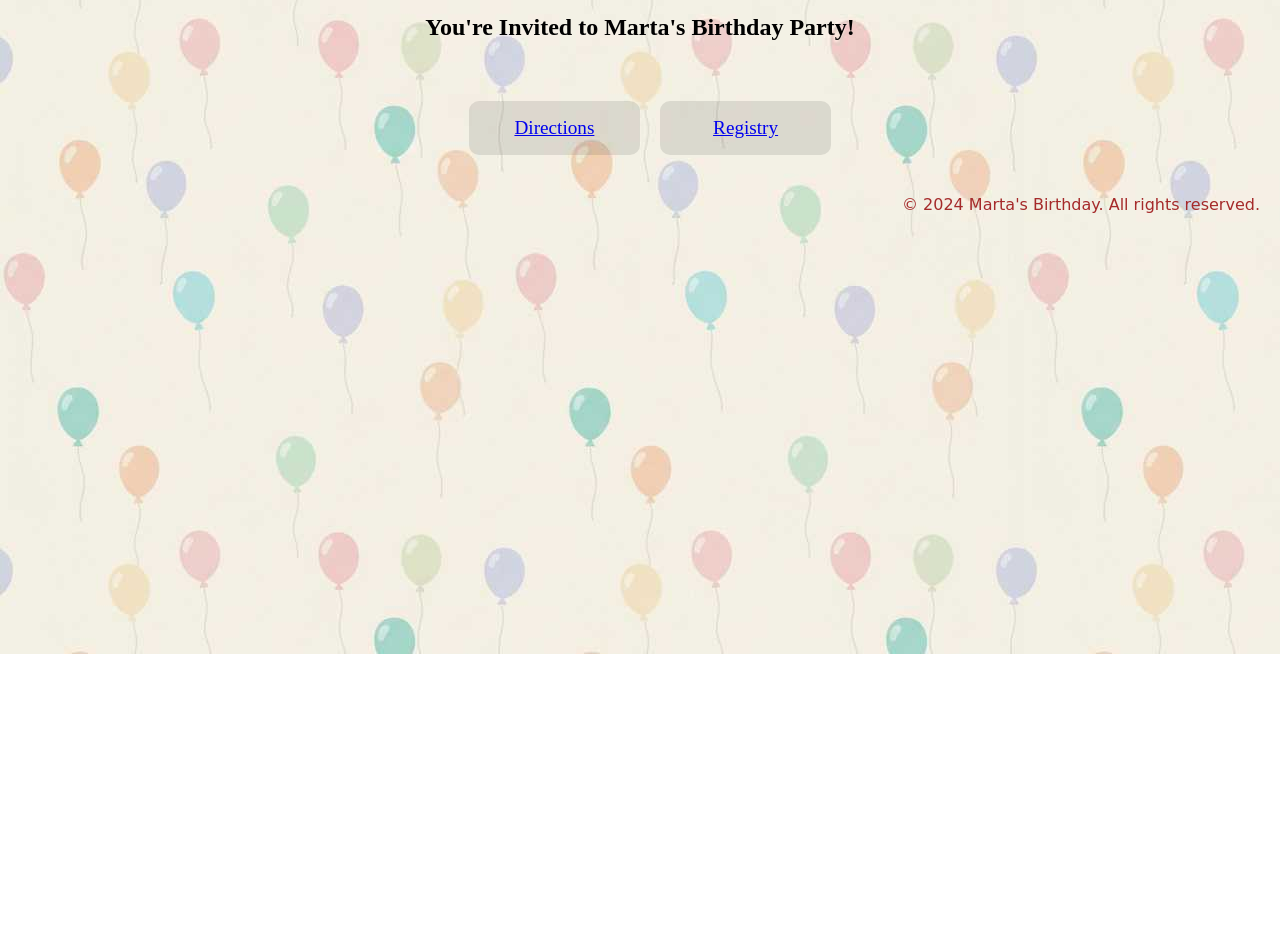
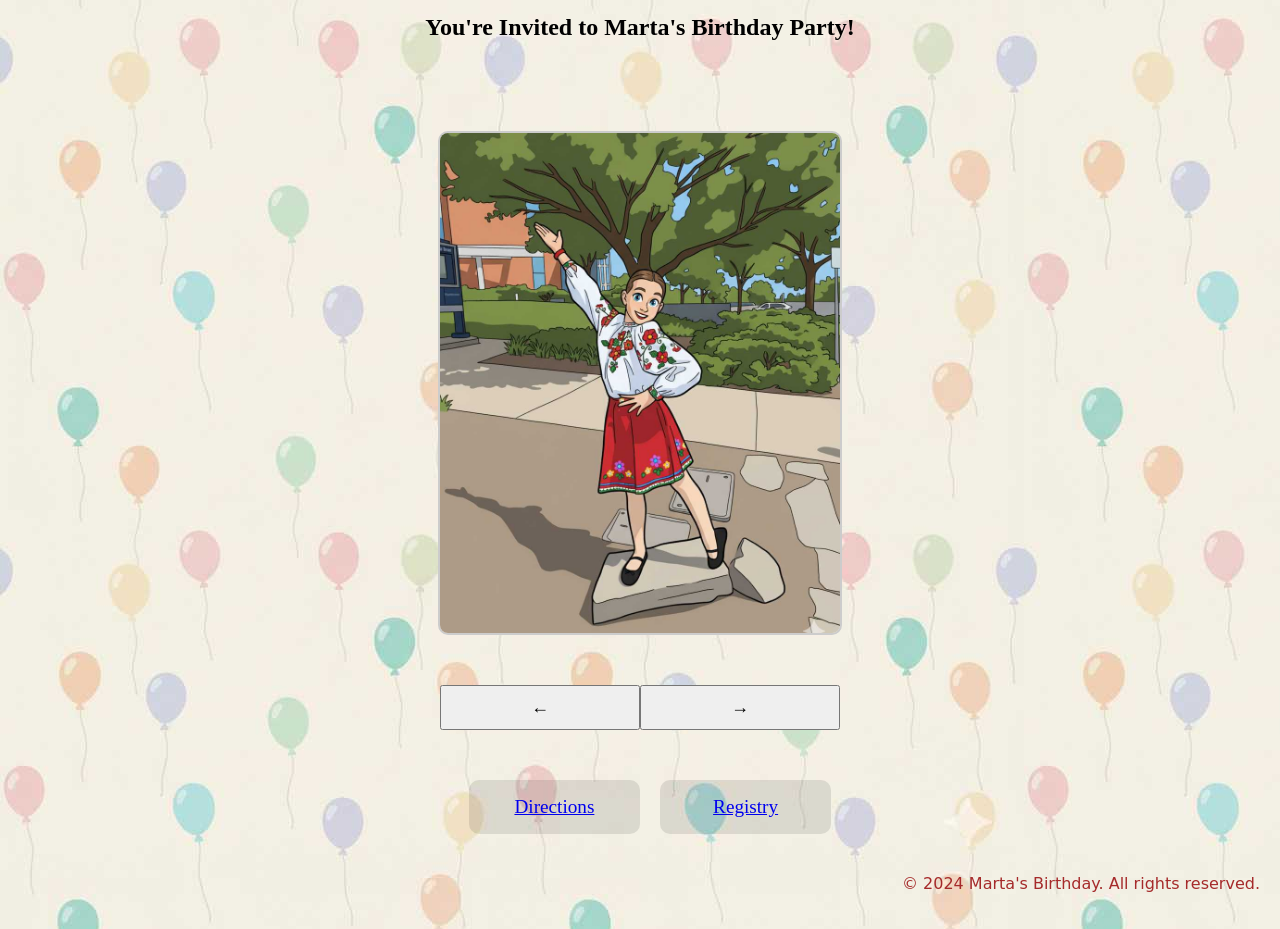
Before and after one commit to gsemenduyev/Martas-birthday-invitation, a plain HTML site: page index.html in a window 1280 px wide. Shown: the part 146-1075 px from the top of the page. Before the commit the page ends 800 px from the top, so only its background shows below. Drawn offline with Linux system fonts and the light colour scheme; a web font is replaced by a local one.

Commit message:
Added slider

```diff
--- a/css/home-page.css
+++ b/css/home-page.css
@@ -88,15 +88,16 @@ body {
 }
 
 .footer-directions {
-   display: inline-block;
-   margin-left: 20px;
+  display: inline-block;
+  margin-left: 20px;
   margin-right: 20px;
 
 }
 
 
-.footer-directions > a {
-  display: inline-flex; /* Add this */
+.footer-directions>a {
+  display: inline-flex;
+  /* Add this */
   align-items: center;
   justify-content: center;
   padding: clamp(0.6rem, 1.5vw, 1rem) clamp(1rem, 3vw, 1.6rem);
@@ -139,3 +140,46 @@ a:focus {
   color: white;
   transition: background-color 0.5s ease;
 }
+
+.slider-container {
+  width: 400px;
+  height: 500px;
+  overflow: hidden;
+  position: relative;
+  margin: 50px auto;
+  border: 2px solid #ccc;
+  border-radius: 10px;
+  touch-action: pan-y;
+}
+
+.slider-images {
+  display: flex;
+  transition: transform 0.5s ease-in-out;
+}
+
+
+.slider-images img {
+  width: 400px;
+  height: 500px;
+  object-fit: cover;
+  flex-shrink: 0;
+  border-radius: 0px;
+}
+
+
+.slider-buttons {
+  display: flex;
+  justify-content: space-between;
+  margin-top: 10px;
+  margin-bottom: 50px;
+  width: 400px;
+  margin-left: auto;
+  margin-right: auto;
+}
+
+button {
+  padding: 10px 20px;
+  font-size: 18px;
+  width: 200px;
+  cursor: pointer;
+}
--- a/index.html
+++ b/index.html
@@ -40,6 +40,87 @@
     <div class="invitation-body">
       <h2>You're Invited to Marta's Birthday Party!</h2>
     </div>
+   <!--
+    <svg
+      width="120"
+      height="120"
+      viewBox="0 0 120 120"
+      xmlns="http://www.w3.org/2000/svg"
+    >-->
+      <!-- Cake base -->
+ <!--     <rect
+        x="30"
+        y="60"
+        width="60"
+        height="30"
+        rx="5"
+        ry="5"
+        fill="#f4a261"
+        stroke="#e76f51"
+        stroke-width="2"
+      />-->
+
+      <!-- Cake top layer -->
+     <!--   <rect
+        x="40"
+        y="50"
+        width="40"
+        height="10"
+        rx="3"
+        ry="3"
+        fill="#e9c46a"
+        stroke="#e76f51"
+        stroke-width="2"
+      />-->
+
+      <!-- Candles -->
+   <!--   <rect x="45" y="40" width="4" height="10" fill="#2a9d8f" />
+      <rect x="58" y="40" width="4" height="10" fill="#2a9d8f" />
+      <rect x="71" y="40" width="4" height="10" fill="#2a9d8f" />-->
+
+      <!-- Flames -->
+   <!--    <circle cx="47" cy="38" r="2" fill="#e63946" />
+      <circle cx="60" cy="38" r="2" fill="#e63946" />
+      <circle cx="73" cy="38" r="2" fill="#e63946" />-->
+
+      <!-- Text inside cake (two lines) -->
+    <!--  <text
+        x="60"
+        y="78"
+        font-size="10"
+        text-anchor="middle"
+        fill="#ffffff"
+        font-family="Arial, sans-serif"
+      >
+        Martha's
+      </text>
+      <text
+        x="60"
+        y="90"
+        font-size="10"
+        text-anchor="middle"
+        fill="#ffffff"
+        font-family="Arial, sans-serif"
+      >
+        Party
+      </text>
+    </svg>-->
+    <div class="slider-container" id="sliderContainer">
+      <div class="slider-images" id="slider">
+        <img src="./assets/martha.jpg" alt="Image 1" />
+        <img src="./assets/martha1.jpg" alt="Image 1" />
+        <img src="./assets/martha2.jpg" alt="Image 1" />
+        <img src="./assets/martha3.jpg" alt="Image 1" />
+        <img src="./assets/martha4.jpg" alt="Image 1" />
+      </div>
+    </div>
+
+    <div class="slider-buttons">
+      <button onclick="prevImage()">←</button>
+      <button onclick="nextImage()">→</button>
+    </div>
+
+    <!-- Text inside cake (two lines) -->
 
     <!-- <div class="container">
       <h1>You're Invited to Marta's Birthday Party!</h1>
@@ -55,7 +136,9 @@
     <footer class="footer">
       <div class="footer-map">
         <div class="footer-directions">
-        <a href="https://maps.app.goo.gl/iQCmy6DA9EtCkmQDA" class="footer-link"
+          <a
+            href="https://maps.app.goo.gl/iQCmy6DA9EtCkmQDA"
+            class="footer-link"
             >Directions</a
           >
         </div>
@@ -65,5 +148,6 @@
       </div>
       <p>&copy; 2024 Marta's Birthday. All rights reserved.</p>
     </footer>
+    <script src="./js/home-page.js"></script>
   </body>
 </html>
--- a/js/home-page.js
+++ b/js/home-page.js
@@ -0,0 +1,76 @@
+ const slider = document.getElementById('slider');
+  const images = slider.querySelectorAll('img');
+  const totalImages = images.length;
+
+  let currentIndex = 1; // Start from the first real image
+
+  // Clone first and last images
+  const firstClone = images[0].cloneNode(true);
+  const lastClone = images[totalImages - 1].cloneNode(true);
+
+  slider.appendChild(firstClone);
+  slider.insertBefore(lastClone, images[0]);
+
+  const allImages = slider.querySelectorAll('img');
+  const updatedTotal = allImages.length;
+
+  // Set slider width
+  slider.style.width = `${400 * updatedTotal}px`;
+
+  // Initial position
+  slider.style.transform = `translateX(-${400 * currentIndex}px)`;
+
+  function updateSlider() {
+    slider.style.transition = 'transform 0.5s ease-in-out';
+    slider.style.transform = `translateX(-${400 * currentIndex}px)`;
+  }
+
+  function nextImage() {
+    if (currentIndex >= updatedTotal - 1) return;
+    currentIndex++;
+    updateSlider();
+  }
+
+  function prevImage() {
+    if (currentIndex <= 0) return;
+    currentIndex--;
+    updateSlider();
+  }
+
+  slider.addEventListener('transitionend', () => {
+    if (allImages[currentIndex].src === firstClone.src) {
+      slider.style.transition = 'none';
+      currentIndex = 1;
+      slider.style.transform = `translateX(-${400 * currentIndex}px)`;
+    }
+    if (allImages[currentIndex].src === lastClone.src) {
+      slider.style.transition = 'none';
+      currentIndex = updatedTotal - 2;
+      slider.style.transform = `translateX(-${400 * currentIndex}px)`;
+    }
+  });
+
+  // Swipe support
+  const sliderContainer = document.getElementById('sliderContainer');
+  let startX = 0;
+  let endX = 0;
+
+  sliderContainer.addEventListener('touchstart', (e) => {
+    startX = e.touches[0].clientX;
+  });
+
+  sliderContainer.addEventListener('touchend', (e) => {
+    endX = e.changedTouches[0].clientX;
+    handleSwipe();
+  });
+
+  function handleSwipe() {
+    const threshold = 50;
+    const distance = endX - startX;
+
+    if (distance > threshold) {
+      prevImage();
+    } else if (distance < -threshold) {
+      nextImage();
+    }
+  }
```
Also changed, not shown: assets/martha.jpg (added), assets/martha1.jpg (added), assets/martha2.jpg (added), assets/martha3.jpg (added), assets/martha4.jpg (added), pages/gallery.html (deleted). Lines whose indentation alone changed are shown as unchanged.
